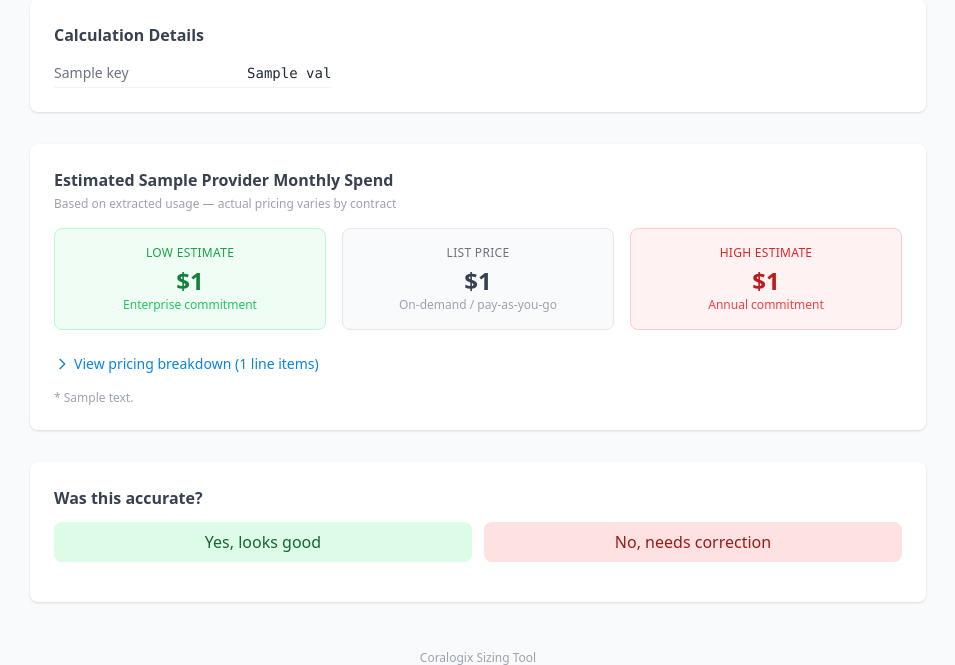
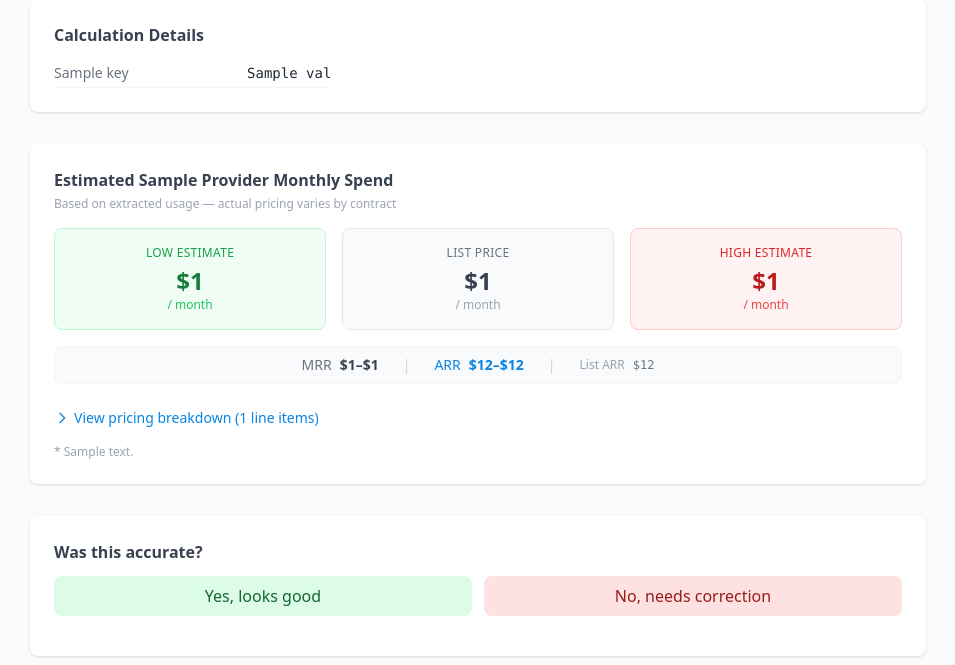
Before and after one commit to AhroniCsM/coralogix-sizing-tool, a FastAPI app: template app/templates/result.html in a window 1280 px wide. Shown: the part 318-983 px from the top of the page, without its empty margins (162-1117 px from the left). Run offline with FastAPI, Linux system fonts and the light colour scheme; the template is opened without the code that fills it: most values are stand-ins (such as "Sample title", 1, 10 or a date in 2020); some libraries are stand-ins or nearby versions.

Commit message:
Add MRR/ARR summary to pricing estimate
Clarify that prices are monthly, and add a compact MRR/ARR
bar showing annualized range and list ARR for quick reference.

Co-Authored-By: Claude Opus 4.6 <noreply@anthropic.com>

```diff
--- a/app/templates/result.html
+++ b/app/templates/result.html
@@ -177,21 +177,39 @@
         <p class="text-xs text-gray-400 mb-4">Based on extracted usage — actual pricing varies by contract</p>
 
         <!-- Price Range Summary -->
-        <div class="grid grid-cols-3 gap-4 mb-6">
+        <div class="grid grid-cols-3 gap-4 mb-4">
             <div class="bg-green-50 rounded-lg p-4 text-center border border-green-200">
                 <p class="text-xs text-green-600 uppercase tracking-wide">Low Estimate</p>
                 <p class="text-2xl font-bold text-green-700 mt-1">${{ "{:,.0f}".format(pricing.total_low | float) }}</p>
-                <p class="text-xs text-green-500">Enterprise commitment</p>
+                <p class="text-xs text-green-500">/ month</p>
             </div>
             <div class="bg-gray-50 rounded-lg p-4 text-center border border-gray-200">
                 <p class="text-xs text-gray-500 uppercase tracking-wide">List Price</p>
                 <p class="text-2xl font-bold text-gray-700 mt-1">${{ "{:,.0f}".format(pricing.total_list | float) }}</p>
-                <p class="text-xs text-gray-400">On-demand / pay-as-you-go</p>
+                <p class="text-xs text-gray-400">/ month</p>
             </div>
             <div class="bg-red-50 rounded-lg p-4 text-center border border-red-200">
                 <p class="text-xs text-red-600 uppercase tracking-wide">High Estimate</p>
                 <p class="text-2xl font-bold text-red-700 mt-1">${{ "{:,.0f}".format(pricing.total_high | float) }}</p>
-                <p class="text-xs text-red-500">Annual commitment</p>
+                <p class="text-xs text-red-500">/ month</p>
+            </div>
+        </div>
+
+        <!-- MRR / ARR -->
+        <div class="flex items-center justify-center gap-6 mb-6 py-2 px-4 bg-gray-50 rounded-lg border border-gray-100 text-sm">
+            <div class="flex items-center gap-2">
+                <span class="text-gray-500 font-medium">MRR</span>
+                <span class="font-semibold text-gray-700">${{ "{:,.0f}".format(pricing.total_low | float) }}–${{ "{:,.0f}".format(pricing.total_high | float) }}</span>
+            </div>
+            <span class="text-gray-300">|</span>
+            <div class="flex items-center gap-2">
+                <span class="text-cx-blue font-medium">ARR</span>
+                <span class="font-semibold text-cx-blue">${{ "{:,.0f}".format((pricing.total_low | float) * 12) }}–${{ "{:,.0f}".format((pricing.total_high | float) * 12) }}</span>
+            </div>
+            <span class="text-gray-300">|</span>
+            <div class="flex items-center gap-2">
+                <span class="text-gray-400 text-xs">List ARR</span>
+                <span class="font-mono text-gray-500 text-xs">${{ "{:,.0f}".format((pricing.total_list | float) * 12) }}</span>
             </div>
         </div>
 
```
